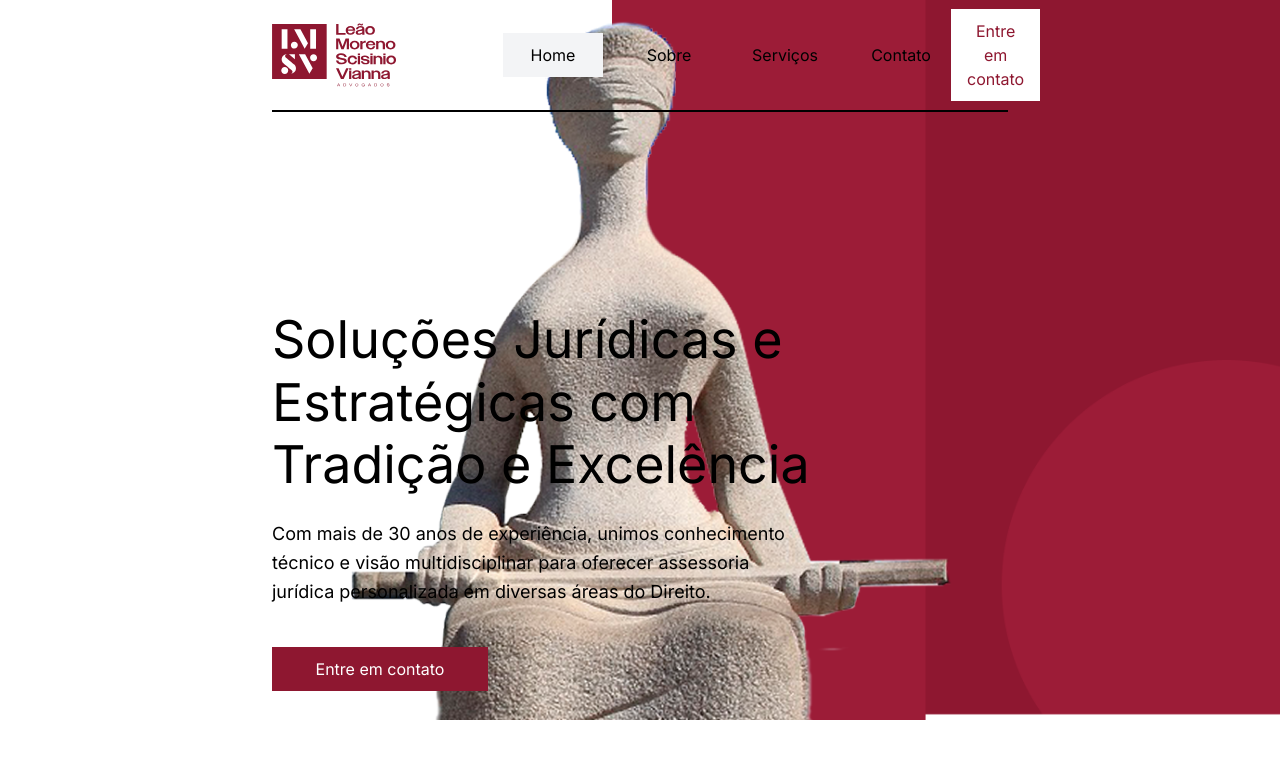
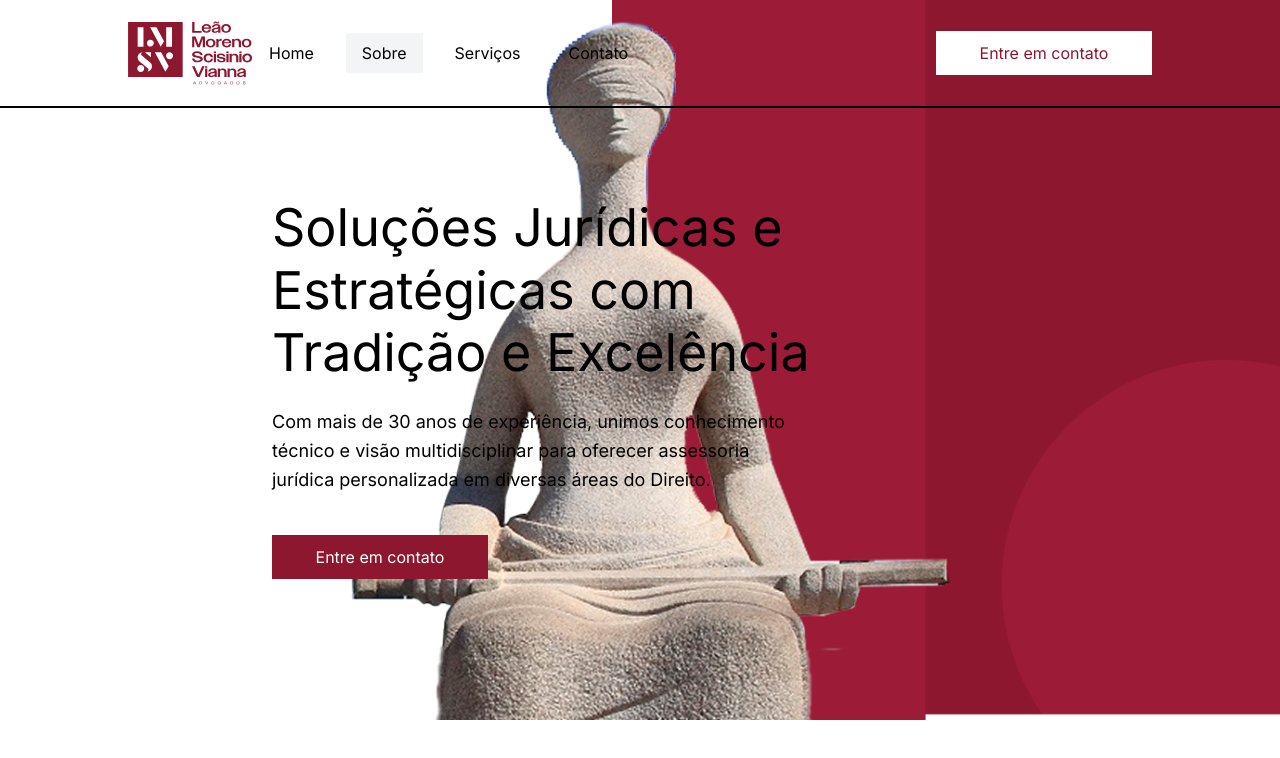
Before and after one commit to Dredeco/site_lmsv, a Next.js app: page / in a window 1280 px wide. Shown: the top 758 px of the page. Built offline with nearby package versions, Linux system fonts and the light colour scheme.

Commit message:
fix: ajuste no layout da navbar

```diff
--- a/app/components/Navbar.tsx
+++ b/app/components/Navbar.tsx
@@ -1,25 +1,36 @@
 import Image from 'next/image'
 import React from 'react'
 import LogoImage from "@/public/logo.svg"
+import Link from 'next/link'
 
 
 const Navbar = () => {
     return (
         <header
-            className="flex items-center justify-between w-full py-[21px] max-h-[112px] border-b-2 border-black bg-transparent"
+            className="flex fixed items-center justify-between w-screen max-w-[1920px] px-32 py-[21px] max-h-[112px] border-b-2 border-black"
         >
-            <div className="flex items-center gap-[106px]">
-                <a>
+            <nav className="container mx-auto flex w-full justify-between items-center">
+                <div className="flex items-center">
+                <Link href="/">
                     <Image src={LogoImage} alt="" className="max-w-[125px]" />
-                </a>
-                <ul className="flex gap-[16px]">
-                    <li className="w-[100px] px-[16px] py-[10px] text-center bg-gray-100">Home</li>
-                    <li className="w-[100px] px-[16px] py-[10px] text-center">Sobre</li>
-                    <li className="w-[100px] px-[16px] py-[10px] text-center">Serviços</li>
-                    <li className="w-[100px] px-[16px] py-[10px] text-center">Contato</li>
+                </Link>
+                <ul className="flex space-x-4">
+                <li>
+                    <Link href="/" className='w-[100px] px-[16px] py-[10px] text-center'>Home</Link>
+                </li>
+                <li>
+                    <Link href="/about" className='w-[100px] px-[16px] py-[10px] text-center bg-gray-100'>Sobre</Link>
+                </li>
+                <li>
+                    <Link href="/services" className='w-[100px] px-[16px] py-[10px] text-center'>Serviços</Link>
+                </li>
+                <li>
+                    <Link href="/contact" className='w-[100px] px-[16px] py-[10px] text-center'>Contato</Link>
+                </li>
                 </ul>
-            </div>
-            <a className="w-[216px] px-[16px] py-[10px] text-center bg-white text-[#8E1730] ">Entre em contato</a>
+                </div>
+                <a className="w-[216px] px-[16px] py-[10px] text-center bg-white text-[#8E1730] ">Entre em contato</a>
+            </nav>
         </header>
     )
 }
--- a/app/page.tsx
+++ b/app/page.tsx
@@ -5,9 +5,9 @@ import Navbar from "./components/Navbar";
 export default function Home() {
   return (
     <div className="flex min-h-screen min-w-full">
+        <Navbar />
       <main className="flex min-h-screen min-w-full max-w-[1920px] flex-col px-[272px]">
         {/* NAVBAR */}
-        <Navbar />
 
         {/* HOME */}
         <section className="h-[776px]">
```
